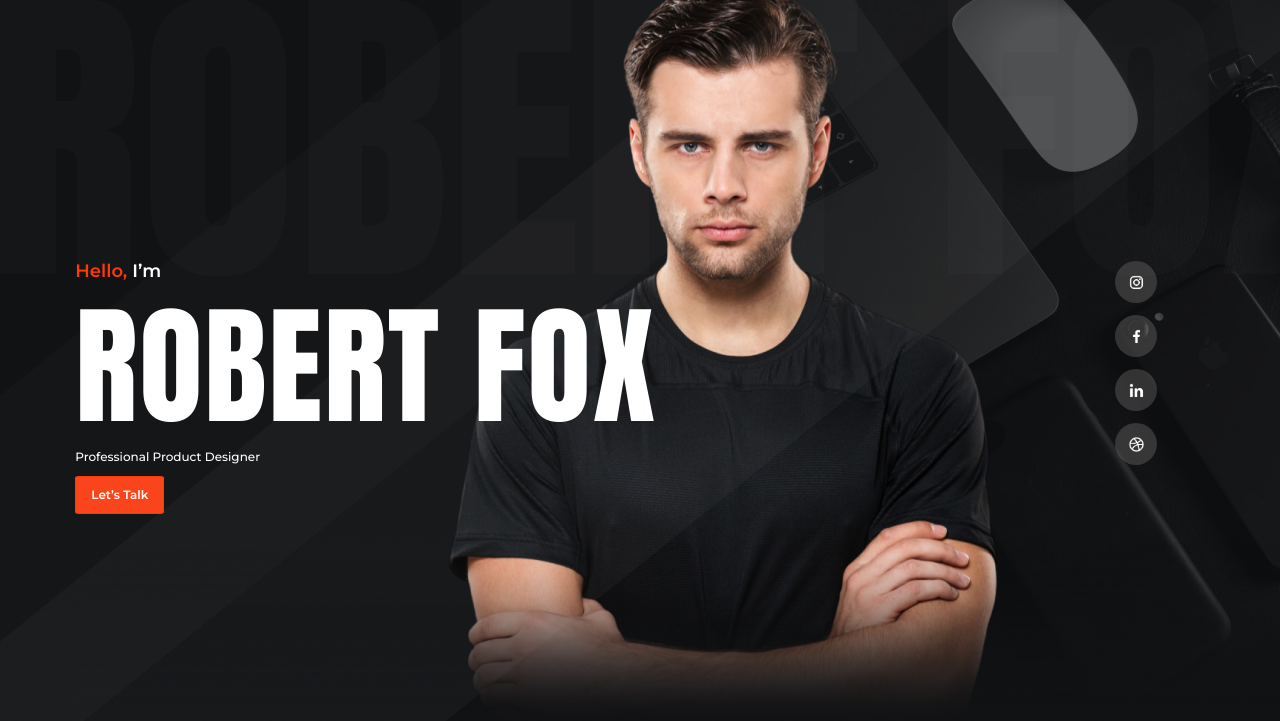
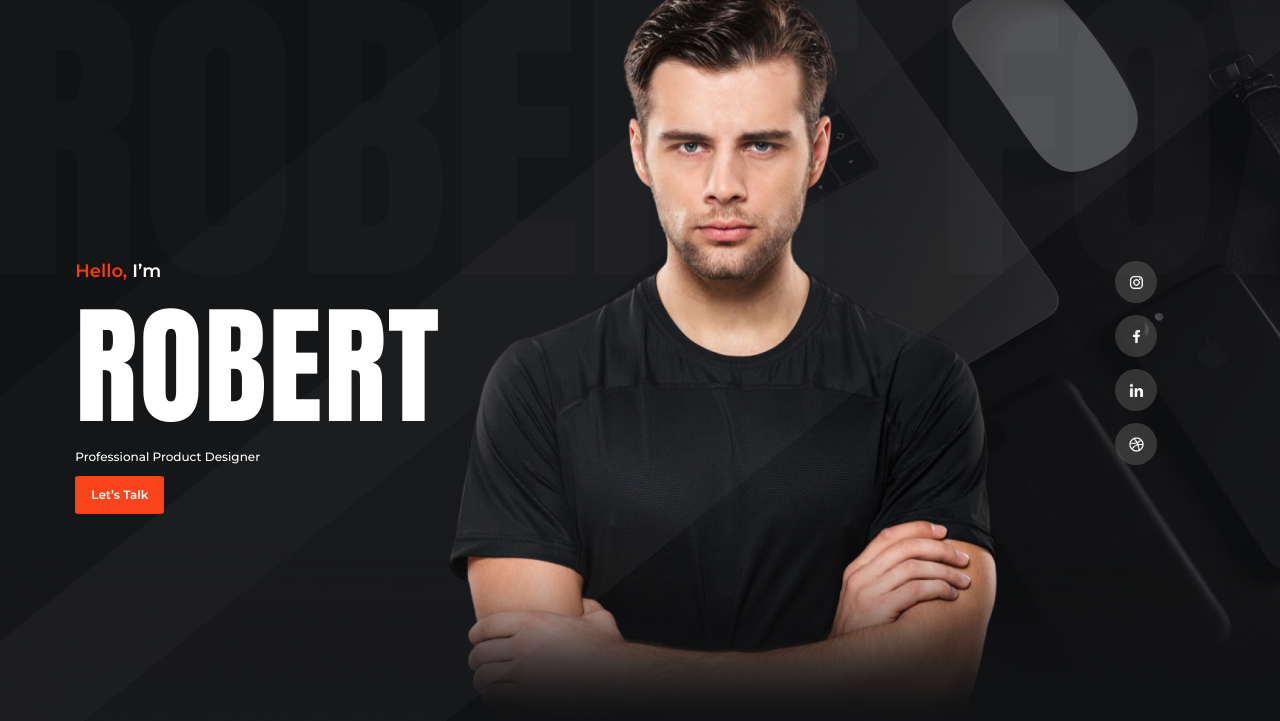
Before and after one commit to CKRoMA/test-portfolio, a plain HTML site: page index.html in a window 1280 px wide. Shown: the part 79-800 px from the top of the page. Drawn offline with nearby package versions, Linux system fonts and the light colour scheme.

Commit message:
first commit

```diff
--- a/index.html
+++ b/index.html
@@ -75,7 +75,7 @@
 							<span>Hello,</span> I’m
 						</h3>
 						<h1 class="top-title text-start">
-							robert fox
+							robert
 						</h1>
 						<p class="top-text text-start">
 							Professional Product Designer
```
